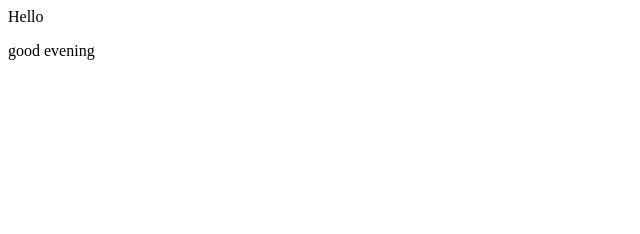
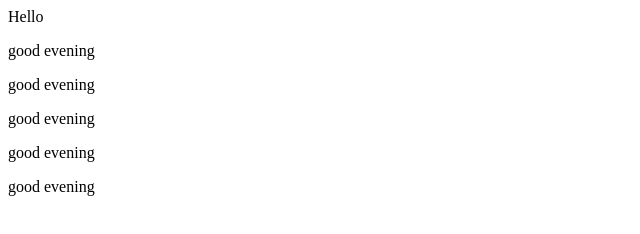
Before and after one commit to SuguruG3t0/CSDC105N4, a plain HTML site: page index.html in a window 1280 px wide. Shown: the whole page, without its empty margins (0-640 px from the left). Drawn offline with Linux system fonts and the light colour scheme.

Commit message:
Add multiple lines

```diff
--- a/index.html
+++ b/index.html
@@ -1,2 +1,6 @@
 <div>Hello</div>
 <p>good evening </p>
+<p>good evening </p>
+<p>good evening </p>
+<p>good evening </p>
+<p>good evening </p>
```
